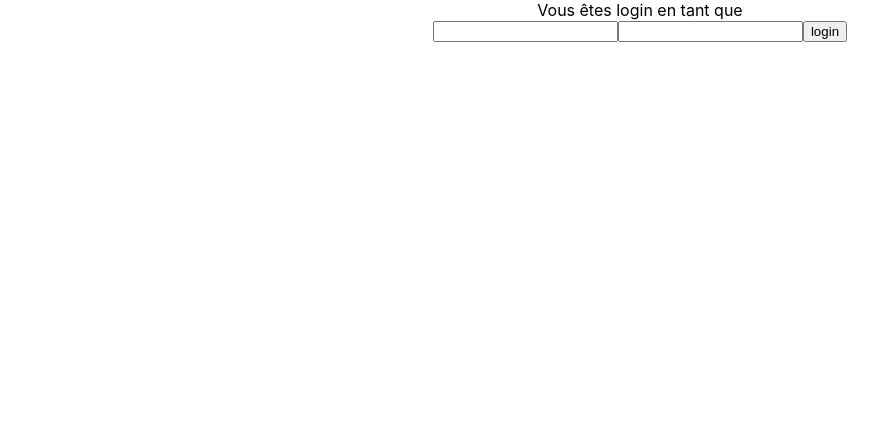
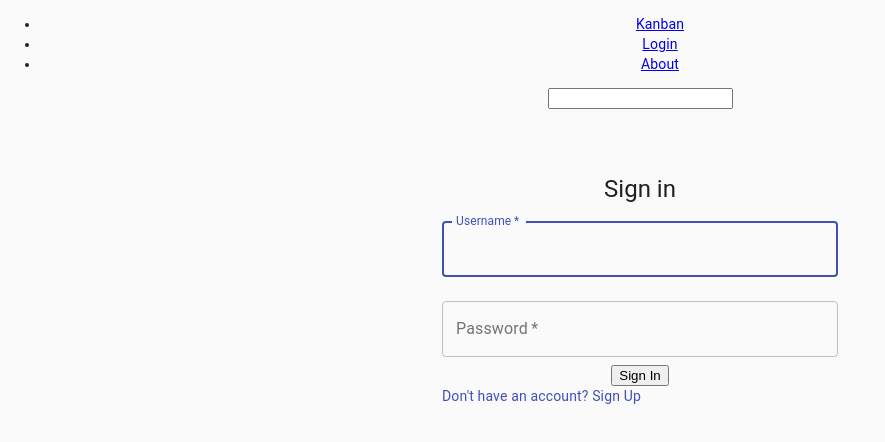
Before and after one commit to iLLoReal/pwa-front, a React (Create React App) app: page /login in a window 1280 px wide. Shown: the top 442 px of the page, without its empty margins (0-885 px from the left). Built offline with nearby package versions, Linux system fonts and the light colour scheme; no server answers.

Commit message:
Login and begin kanban

```diff
--- a/package.json
+++ b/package.json
@@ -3,6 +3,8 @@
   "version": "0.1.0",
   "private": true,
   "dependencies": {
+    "@material-ui/core": "^4.11.0",
+    "@material-ui/icons": "^4.9.1",
     "@testing-library/jest-dom": "^5.11.5",
     "@testing-library/react": "^11.1.1",
     "@testing-library/user-event": "^12.2.0",
--- a/src/App.js
+++ b/src/App.js
@@ -1,17 +1,30 @@
 import './App.css';
 import Store from './Components/State/Store'
-import Login from './Components/Login/Login';
-import { BrowserRouter as Router, Route }  from 'react-router-dom';
-import RequestLogin from './Components/Login/RequestLogin';
+import Login from './Pages/Login';
+import { BrowserRouter as Router, Route, Link, Switch }  from 'react-router-dom';
+import Kanban from './Pages/Kanban';
 
 
 function App() {
+  const cards = ['A faire', 'En développement', 'Fini'];
+  if (!window.localStorage.getItem('cards')) {
+    window.localStorage.setItem('cards', JSON.stringify(cards));
+  }
   return (
     <Store>
       <Router>
         <div className="App">
-          <Route path="/login" component={RequestLogin} />
-          <Login/>
+        <nav className="navbar navbar-expand-lg navbar-light bg-light">
+          <ul className="navbar-nav mr-auto">
+            <li><Link to={'/'} className="nav-link"> Kanban </Link></li>
+            <li><Link to={'/login'} className="nav-link">Login</Link></li>
+            <li><Link to={'/about'} className="nav-link">About</Link></li>
+          </ul>
+          </nav>
+          <Switch>
+            <Route path='/login' component={Login} />
+            <Route path='/' component={Kanban} />
+          </Switch>
         </div>
       </Router>
     </Store>
--- /dev/null
+++ b/src/Components/Kanban/Card.js
@@ -0,0 +1,9 @@
+import React, {useState} from 'react'
+
+function Card(value) {
+    return (
+        <p>{value.name}</p>
+    )
+}
+
+export default Card;
--- a/src/Components/Login/Login.js
+++ /dev/null
@@ -1,35 +0,0 @@
-import React, { useContext } from "react";
-import { Context } from "../State/Store";
-import { useHistory } from "react-router-dom";
-//import RequestLogin from "./RequestLogin";
-
-function Login () {
-    const history = useHistory(); //permet la redirection directe ? en gardant en mémoire l'historic de l'utilisateur ?
-    const [state, dispatch] = useContext(Context);
-
-    let loginData = {
-        username: '',
-        password: ''
-    };
-    const handleSubmit = (e) => {
-        e.preventDefault();
-        loginData.username = e.target.login.value;
-        loginData.password = e.target.password.value;
-        dispatch({type: 'LOGIN', payload: loginData});
-        console.log(state);
-        history.push('/login');
-//        <Redirect to="/login" /> pas besoin avec history.push('/route');
-        //React router rediriger sur <RequestLogin value=loginData>
-    }
-    return(
-        <div>
-            <form method="POST" onSubmit={handleSubmit}>
-                <input type="text" name="login"></input>
-                <input type="password" name="password"></input>
-                <input type="submit" value="login"></input>
-            </form>
-        </div>
-        );
-    }
-
-    export default Login;
--- a/src/Components/Login/RequestLogin.js
+++ /dev/null
@@ -1,29 +0,0 @@
-import React, {useEffect, useState} from "react";
-import Axios from "axios";
-import { useContext } from "react";
-import { useHistory } from "react-router-dom";
-import { Context } from "../State/Store";
-import { createPortal } from "react-dom";
-
-function RequestLogin () {
-    const [data, setData] = useState({data : [] });
-    const [state, dispatch] = useContext(Context);
-    //const history = useHistory(); //pour la redirection avec history.push(url)
-
-    // const { name } = useParams(); // GET UNIQUEMENT
-    useEffect(() => {
-        const fetchData = async () => {
-            const result = await Axios({
-                url :'http://localhost:8088/users/login',
-                method: 'POST',
-                headers: new Headers({"Content-Type": "application/json", "Accept":"application/json"}),
-                data: state.userData//this.props
-                })
-            setData(result.data);
-        };
-        fetchData();
-        dispatch({type: 'GET_USER_ID', payload: data});
-    }, []);
-    return (<div>Vous êtes login en tant que {state.userData.username}</div>);
-}
-export default RequestLogin;
--- /dev/null
+++ b/src/Pages/Kanban.js
@@ -0,0 +1,18 @@
+import React, {useState} from 'react';
+import Card from '../Components/Kanban/Card'
+
+function Kanban() {
+    const cards = JSON.parse(window.localStorage.getItem('cards'));
+    var items = []
+    for (const [index, value] of cards.entries()) {
+        items.push(<Card key={index} name={value} />)
+      }
+
+    return (
+        <div className="listCard">
+            {items}
+        </div>
+    )
+}
+
+export default Kanban;
--- /dev/null
+++ b/src/Pages/Login.js
@@ -0,0 +1,104 @@
+import React, { useContext, useState, useEffect } from "react";
+import { useHistory } from "react-router-dom";
+//import RequestLogin from "./RequestLogin";
+import CssBaseline from '@material-ui/core/CssBaseline';
+import TextField from '@material-ui/core/TextField';
+import Link from '@material-ui/core/Link';
+import Grid from '@material-ui/core/Grid';
+import Typography from '@material-ui/core/Typography';
+import { makeStyles } from '@material-ui/core/styles';
+import Container from '@material-ui/core/Container';
+import {requestLogin} from '../Services/RequestLogin'
+import { Context } from "../Components/State/Store";
+
+
+
+const useStyles = makeStyles((theme) => ({
+    paper: {
+      marginTop: theme.spacing(8),
+      display: 'flex',
+      flexDirection: 'column',
+      alignItems: 'center',
+    },
+    form: {
+      width: '100%', // Fix IE 11 issue.
+      marginTop: theme.spacing(1),
+    },
+    submit: {
+      margin: theme.spacing(3, 0, 2),
+    },
+  }));
+
+function Login () {
+    const classes = useStyles();
+    const history = useHistory(); //permet la redirection directe ? en gardant en mémoire l'historic de l'utilisateur ?
+    const [username, setUsername] = useState('');
+    const [password, setPassword] = useState('');
+    const [state, dispatch] = useContext(Context);
+
+
+    useEffect(() => {
+        console.log(state);
+    }, [])
+    const handleChangeUsername = (e) => {
+        setUsername(e.target.value);
+    }
+
+    const handleChangePwd = (e) => {
+        setPassword(e.target.value);
+    }
+
+
+    const handleSubmit = async () => {
+        const result = await requestLogin({username: username, password: password});
+        dispatch({type: 'LOGIN', payload: {username: result.username}});
+        if (result.data.success === true) {
+          history.push('/');
+        }
+    }
+
+
+    return(
+      <Container component="main" maxWidth="xs">
+      <input onClick={() => {
+        requestLogin({username: 'oui', password: 'oui'});
+        history.push('/')
+        }} />
+      <CssBaseline />
+      <div className={classes.paper}>
+        <Typography component="h1" variant="h5">
+          Sign in
+        </Typography>
+          <TextField
+            variant="outlined"
+            margin="normal"
+            required
+            fullWidth
+            label="Username"
+            autoFocus
+            onChange={handleChangeUsername}
+          />
+          <TextField
+            variant="outlined"
+            margin="normal"
+            required
+            fullWidth
+            label="Password"
+            type="password"
+            id="password"
+            onChange={handleChangePwd}
+          />
+          <button onClick={handleSubmit}>Sign In</button>
+          <Grid container>
+            <Grid item>
+              <Link href="#" variant="body2">
+                {"Don't have an account? Sign Up"}
+              </Link>
+            </Grid>
+          </Grid>
+      </div>
+    </Container>
+        );
+    }
+
+    export default Login;
--- /dev/null
+++ b/src/Services/RequestLogin.js
@@ -0,0 +1,16 @@
+import React, {useEffect, useState} from "react";
+import Axios from "axios";
+
+async function requestLogin(data) {
+    console.log(data);
+    const result =  await Axios({
+        url :'http://localhost:8088/users/login',
+        method: 'POST',
+        headers: new Headers({"Content-Type": "application/json", "Accept":"application/json"}),
+        data: data
+    });
+    console.log(result);
+    return result;
+}
+
+export {requestLogin}
```
Also changed, not shown: src/Styles/login.css (added, +13 -0 lines), 1 other file (tests, documents, lock files or other folders).
